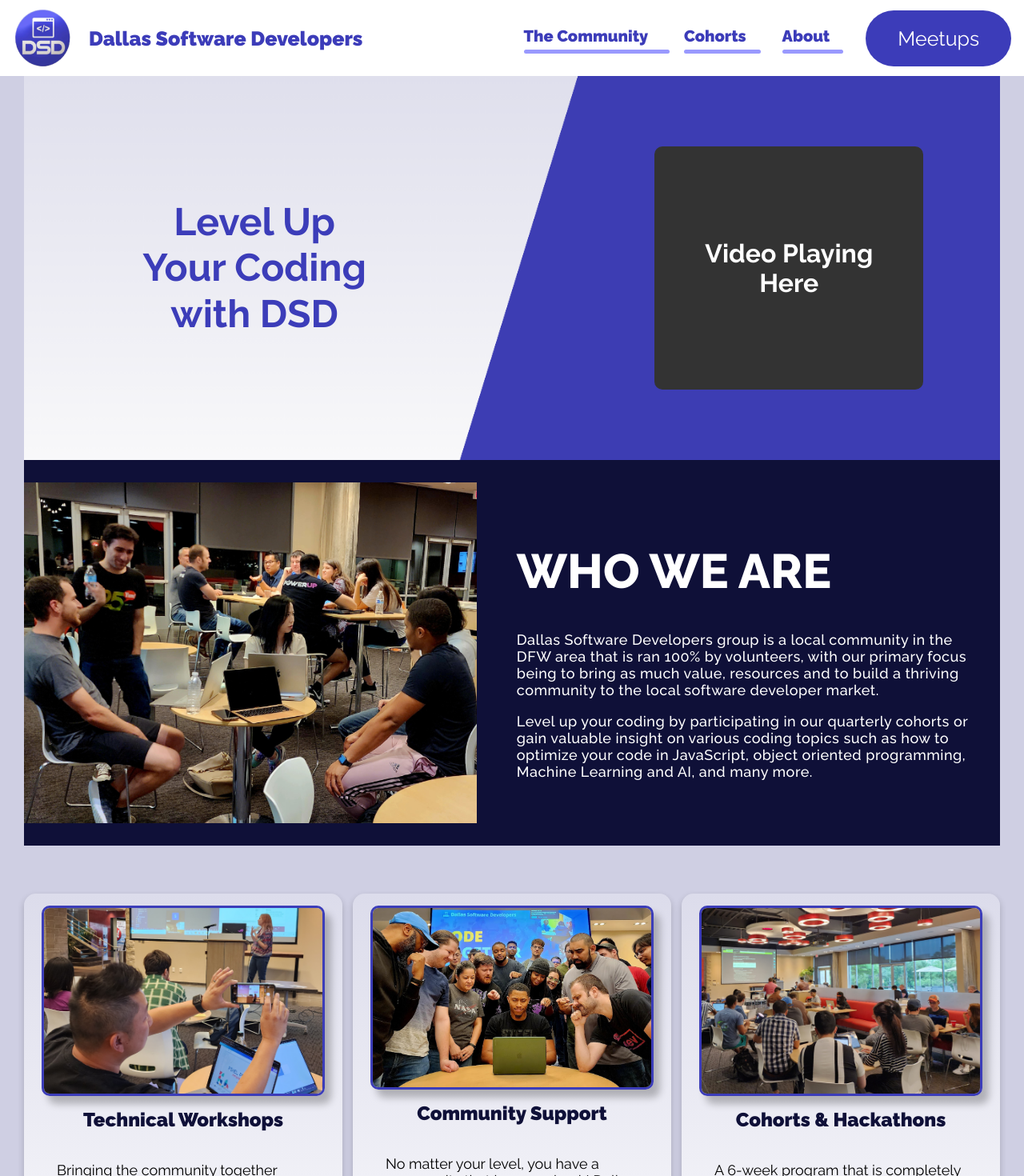
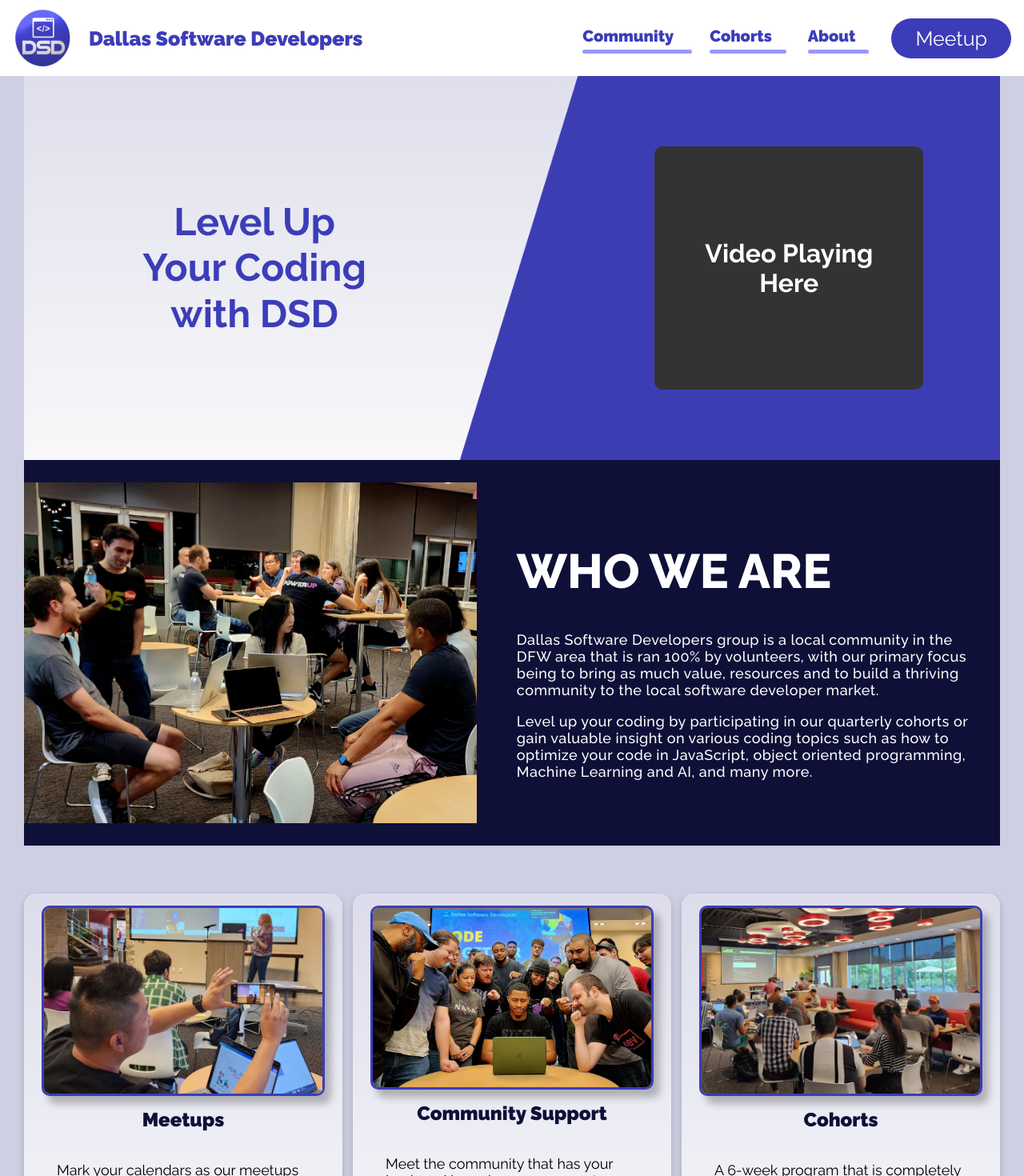
Before and after one commit to dallassoftwaredevelopers/DSDsite, a Next.js app: page / in a window 1280 px wide. Shown: the top 1470 px of the page at 80% size. Built offline with nearby package versions, Linux system fonts and the light colour scheme.

Commit message:
(WEB-74) use reusable links from constants and adjust styles

```diff
--- a/src/app/components/cardsSection/cardsSection.tsx
+++ b/src/app/components/cardsSection/cardsSection.tsx
@@ -3,6 +3,7 @@ import styles from './cards.module.css';
 import Button from '../button/button';
 import Link from 'next/link';
 import Image from 'next/image';
+import { externalLinks } from '@/app/_constants';
 
 interface CardData {
   id: number;
@@ -10,17 +11,19 @@ interface CardData {
   content: string;
   buttonText: string;
   href: string;
+  isExternal: boolean;
   src: string;
   alt: string;
 }
 const cardData: CardData[] = [
   {
     id: 1,
-    title: 'Technical Workshops',
+    title: 'Meetups',
     content:
-      'Bringing the community together twice a month around technical topics that allow you to learn and grow your programming skills to be a stronger developer.',
+      "Mark your calendars as our meetups typically occur twice a month, offering regular opportunities to connect with like-minded individuals and expand your skill set. Don't forget to RSVP on our Meetup page, so we can ensure we have enough pizza to fuel our collective creativity and collaboration.",
     buttonText: 'Go To A Meetup',
-    href: 'https://www.meetup.com/dallas-software-developers-meetup/',
+    href: externalLinks.meetupUrl,
+    isExternal: true,
     src: '/assets/technicalWorkshops.png',
     alt: 'Technical Workshops',
   },
@@ -28,19 +31,21 @@ const cardData: CardData[] = [
     id: 2,
     title: 'Community Support',
     content:
-      'No matter your level, you have a community that has your back! Dallas Software Developers are focused on supporting our local community while also trying to support the developers who need our help and support!',
+      'Meet the community that has your back and learn how you can get involved with helping others. Whether you want to give a presentation, mentor fellow developers, or just network with others, there is a spot for all who share a passion for coding. ',
     buttonText: 'Community Impact',
-    href: '/',
+    href: '/community',
+    isExternal: false,
     src: '/assets/communitySupport.png',
     alt: 'Community Support',
   },
   {
     id: 3,
-    title: 'Cohorts & Hackathons',
+    title: 'Cohorts',
     content:
       'A 6-week program that is completely free to pair developers working on a project being guided by a developer working in the industry. The focus is to help give you something interesting to showcase in an interview and give you real-world skills!',
     buttonText: 'Join Our Cohort',
-    href: '/',
+    href: '/cohorts',
+    isExternal: false,
     src: '/assets/cohortsAndHackathons.png',
     alt: 'Cohorts & Hackathons',
   },
@@ -63,9 +68,20 @@ export default function CardsSection() {
           </div>
           <header className={styles.cardHeader}>{card.title}</header>
           <p className={styles.cardContent}>{card.content}</p>
-          <Link href={card.href} passHref className={styles.cardLink}>
-            <Button buttonText={card.buttonText} showIcon />
-          </Link>
+          {!card.isExternal && (
+            <Link href={card.href} passHref className={styles.cardLink}>
+              <Button buttonText={card.buttonText} showIcon />
+            </Link>
+          )}
+          {card.isExternal && (
+            <a
+              className={styles.cardLink}
+              href={externalLinks.meetupUrl}
+              target='_blank'
+            >
+              <Button buttonText={card.buttonText} showIcon />
+            </a>
+          )}
         </Card>
       ))}
     </div>
--- a/src/app/components/footer/footer.tsx
+++ b/src/app/components/footer/footer.tsx
@@ -2,7 +2,7 @@
 import SocialLinks from '../socialSection/socialLinks';
 import Link from 'next/link';
 import styles from './footer.module.css';
-import { socialData } from './footerSocialdata';
+import { socialData, internalLinks } from '../../_constants';
 
 export default function Footer() {
   return (
@@ -24,12 +24,11 @@ export default function Footer() {
         </div>
         <div className={styles.rightFooterContainer}>
           <div className={styles.links}>
-            <Link href='/'>Admin Team</Link>
-            <Link href='/'>Learn About Our Cohorts</Link>
-            <Link href='/'>Previous Cohorts</Link>
-            <Link href='/'>Previous Speakers</Link>
-            <Link href='/'>Previous Meetups</Link>
-            <Link href='/'>DSD Community Advocates</Link>
+            <Link href={internalLinks.community.link}>Meet the Community</Link>
+            <Link href={internalLinks.cohorts.link}>
+              Learn About Our Cohorts
+            </Link>
+            <Link href={internalLinks.about.link}>About DSD</Link>
           </div>
         </div>
       </div>
--- a/src/app/components/footer/footerSocialdata.tsx
+++ /dev/null
@@ -1,40 +0,0 @@
-import { SocialLinkData } from '../socialSection/socialSection';
-import { FaDiscord, FaGithub, FaLinkedin, FaMeetup } from 'react-icons/fa';
-
-export const socialLinks = {
-  githubUrl: 'https://github.com/dallassoftwaredevelopers',
-  discordUrl: '/',
-  linkedinUrl: 'https://www.linkedin.com/company/dallas-software-developers',
-  meetupUrl: 'https://www.meetup.com/dallas-software-developers-meetup/',
-};
-
-export const socialData: SocialLinkData[] = [
-  {
-    id: 'github',
-    icon: <FaGithub />,
-    imgSrc: '/assets/githubIcon.png',
-    alt: 'Github social icon',
-    link: socialLinks.githubUrl,
-  },
-  {
-    id: 'discord',
-    icon: <FaDiscord />,
-    imgSrc: '/assets/discordIcon.png',
-    alt: 'Discord social icon',
-    link: socialLinks.discordUrl,
-  },
-  {
-    id: 'meetup',
-    icon: <FaMeetup />,
-    imgSrc: '/assets/meetupIcon.png',
-    alt: 'Meetup social icon',
-    link: socialLinks.meetupUrl,
-  },
-  {
-    id: 'linkedin',
-    icon: <FaLinkedin />,
-    imgSrc: '/assets/linkedinIcon.png',
-    alt: 'LinkedIn social icon',
-    link: socialLinks.linkedinUrl,
-  },
-];
--- a/src/app/components/navbar/navbar.module.css
+++ b/src/app/components/navbar/navbar.module.css
@@ -1,5 +1,3 @@
-@import url('https://fonts.googleapis.com/css2?family=Raleway:wght@800&display=swap');
-
 .nav {
   background-color: hsl(var(--white));
 }
@@ -13,7 +11,6 @@
   justify-content: space-between;
   align-items: center;
   padding: 10px 0px;
-  font-family: 'Raleway', sans-serif;
   width: 100%;
 }
 
@@ -76,9 +73,9 @@
   top: 100%;
 }
 
-.meetupLink {
+.navLinks > .meetupLink {
   border-radius: 50px;
-  padding: 20px 40px;
+  padding: 10px 30px;
   background-color: hsl(var(--blue));
   color: hsl(var(--white));
   font-size: 25px;
@@ -127,7 +124,6 @@
     justify-content: space-between;
     align-items: center;
     padding: 10px 20px;
-    font-family: 'Raleway', sans-serif;
     background-color: hsl(var(--white));
     border-bottom: #eeeeee 1px solid;
     box-shadow: 0 2px 4px rgba(0, 0, 0, 0.1);
@@ -227,7 +223,6 @@
   .mobileNav a,
   .meetupLink {
     font-size: 12px;
-    font-family: 'Raleway', sans-serif;
     font-weight: 700;
     color: hsl(var(--blue));
     text-decoration: none;
--- a/src/app/components/navbar/navbar.tsx
+++ b/src/app/components/navbar/navbar.tsx
@@ -4,48 +4,34 @@ import React, { useState } from 'react';
 import Image from 'next/image';
 import Link from 'next/link';
 import styles from './navbar.module.css';
-
-const constLabels = {
-  lblHome: 'Dallas Software Developers',
-  lblCommunity: 'The Community',
-  lblCohorts: 'Cohorts',
-  lblAbout: 'About',
-  lblMeetup: 'Meetups',
-};
-
-export default function Navbar() {
-  const [isNavVisible, setIsNavVisible] = useState(false);
+import { externalLinks, internalLinks } from '../../_constants';
 
 const constLinks = [
   {
     id: 0,
-      link: '/community',
+    link: internalLinks.community.link,
     desktopClassName: styles.links,
     mobileClassName: styles.mobileLinks,
-      label: constLabels.lblCommunity,
+    label: internalLinks.community.label,
   },
   {
     id: 1,
-      link: '/cohorts',
+    link: internalLinks.cohorts.link,
     desktopClassName: styles.links,
     mobileClassName: styles.mobileLinks,
-      label: constLabels.lblCohorts,
+    label: internalLinks.cohorts.label,
   },
   {
     id: 2,
-      link: '/about',
+    link: internalLinks.about.link,
     desktopClassName: styles.links,
     mobileClassName: styles.mobileLinks,
-      label: constLabels.lblAbout,
-    },
-    {
-      id: 3,
-      link: '/meetups',
-      desktopClassName: styles.meetupLink,
-      mobileClassName: styles.meetupLink,
-      label: constLabels.lblMeetup,
+    label: internalLinks.about.label,
   },
 ];
+
+export default function Navbar() {
+  const [isNavVisible, setIsNavVisible] = useState(false);
 
   const toggleNav = () => {
     setIsNavVisible(!isNavVisible);
@@ -74,7 +60,7 @@ export default function Navbar() {
                 width={45}
                 height={45}
               />
-              <span className={styles.home}>{constLabels.lblHome}</span>
+              <span className={styles.home}>{internalLinks.home.label}</span>
             </div>
           </Link>
         </div>
@@ -104,7 +90,16 @@ export default function Navbar() {
           className={styles.mobileNavBackground}
           style={{ display: isNavVisible ? 'block' : 'none' }}
         >
-          <div className={styles.mobileNav}>{navLinks(true)}</div>
+          <div className={styles.mobileNav}>
+            {navLinks(true)}
+            <a
+              className={styles.meetupLink}
+              href={externalLinks.meetupUrl}
+              target='_blank'
+            >
+              Meetup
+            </a>
+          </div>
         </div>
       </nav>
 
@@ -119,11 +114,20 @@ export default function Navbar() {
                   width={75}
                   height={75}
                 />
-                <span className={styles.home}>{constLabels.lblHome}</span>
+                <span className={styles.home}>{internalLinks.home.label}</span>
               </div>
             </Link>
           </div>
-          <div className={styles.navLinks}>{navLinks()}</div>
+          <div className={styles.navLinks}>
+            {navLinks()}
+            <a
+              className={styles.meetupLink}
+              href={externalLinks.meetupUrl}
+              target='_blank'
+            >
+              Meetup
+            </a>
+          </div>
         </div>
       </nav>
     </div>
--- a/src/app/components/socialSection/socialSection.module.css
+++ b/src/app/components/socialSection/socialSection.module.css
@@ -1,4 +1,5 @@
 .socialSection {
+  display: flex;
   background-color: hsl(var(--gray));
   flex-direction: row;
   gap: 0rem;
--- a/src/app/components/socialSection/socialSection.tsx
+++ b/src/app/components/socialSection/socialSection.tsx
@@ -1,7 +1,7 @@
-import { FaDiscord, FaGithub, FaLinkedin, FaMeetup } from 'react-icons/fa';
 import Image from 'next/image';
 import SocialLinks from './socialLinks';
 import styles from './socialSection.module.css';
+import { socialData } from '../../_constants';
 
 export interface SocialLinkData {
   id: string;
@@ -11,43 +11,9 @@ export interface SocialLinkData {
   link: string;
 }
 
-const socialData = [
-  {
-    id: 'github',
-    icon: <FaGithub />,
-    imgSrc: '/assets/githubIcon.png',
-    alt: 'Github social icon',
-    link: 'https://github.com/dallassoftwaredevelopers',
-  },
-  {
-    id: 'discord',
-    icon: <FaDiscord />,
-    imgSrc: '/assets/discordIcon.png',
-    alt: 'Discord social icon',
-    link: '/',
-  },
-  {
-    id: 'meetup',
-    icon: <FaMeetup />,
-    imgSrc: '/assets/meetupIcon.png',
-    alt: 'Meetup social icon',
-    link: '/',
-  },
-  {
-    id: 'linkedin',
-    icon: <FaLinkedin />,
-    imgSrc: '/assets/linkedinIcon.png',
-    alt: 'LinkedIn social icon',
-    link: 'https://www.linkedin.com/company/dallas-software-developers',
-  },
-];
-
 export default function SocialSection() {
   return (
-    <section
-      className={`section ${styles.socialSection}`}
-      data-testid='socialSection'
-    >
+    <section className={styles.socialSection} data-testid='socialSection'>
       <div className={styles.socialText}>
         <p>
           Join our Discord and <br /> other social links!
```
Lines whose indentation alone changed are shown as unchanged.
